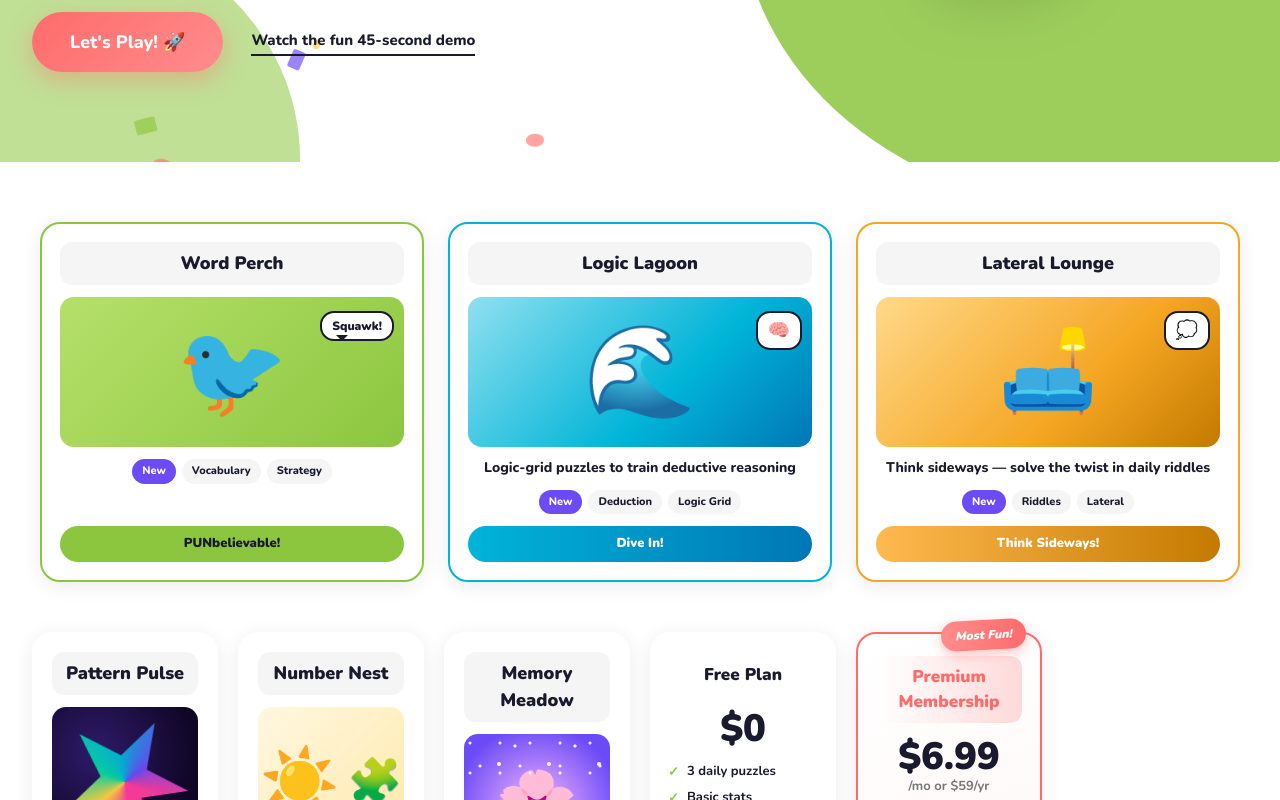
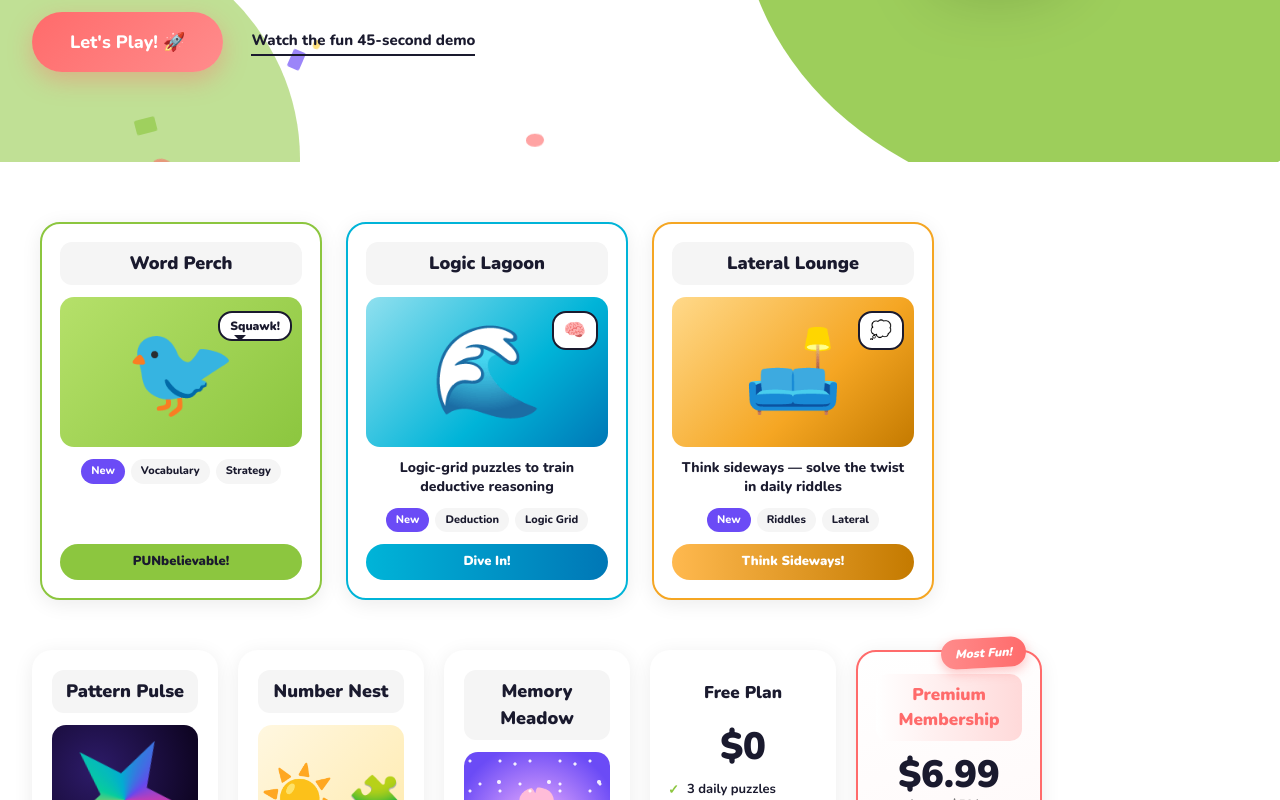
Before and after one commit to mamiecotton-cmyk/puzzleperch, a React (Vite) app: page / in a window 1280 px wide. Shown: the part 511-1311 px from the top of the page. Built offline with nearby package versions, Linux system fonts and the light colour scheme.

Commit message:
Update index.css

```diff
--- a/src/index.css
+++ b/src/index.css
@@ -56,11 +56,9 @@ a {
   border-bottom: 1px solid #eee;
   transition: box-shadow 0.25s ease;
 }
-
 .nav.scrolled {
   box-shadow: 0 4px 20px rgba(0, 0, 0, 0.08);
 }
-
 .nav-inner {
   max-width: 1280px;
   margin: 0 auto;
@@ -70,7 +68,6 @@ a {
   justify-content: space-between;
   gap: 16px;
 }
-
 .logo {
   display: flex;
   align-items: center;
@@ -80,325 +77,141 @@ a {
   color: var(--purple);
   letter-spacing: -0.5px;
 }
-
 .logo-owl {
   font-size: 32px;
   filter: drop-shadow(0 2px 4px rgba(107, 75, 246, 0.3));
 }
-
-.logo-perch {
-  color: var(--dark);
-}
-
-.nav-actions {
-  display: flex;
-  align-items: center;
-  gap: 12px;
-}
-
-.btn {
-  padding: 10px 22px;
-  border-radius: 50px;
-  font-weight: 800;
-  font-size: 15px;
-  transition: transform 0.15s ease, box-shadow 0.2s ease, background 0.2s ease;
-  white-space: nowrap;
-}
-
-.btn:hover {
-  transform: translateY(-2px);
-}
-
-.btn-coral {
-  background: linear-gradient(135deg, var(--coral), #ff8585);
-  color: #fff;
-  box-shadow: 0 4px 14px rgba(255, 107, 107, 0.35);
-}
-
-.btn-coral:hover {
-  box-shadow: 0 8px 22px rgba(255, 107, 107, 0.45);
-}
-
-.btn-outline {
-  background: transparent;
-  color: var(--dark);
-  border: 2px solid #e3e3e9;
-}
-
-.btn-outline:hover {
-  border-color: var(--purple);
-  color: var(--purple);
-}
+.logo-perch { color: var(--dark); }
+.nav-actions { display: flex; align-items: center; gap: 12px; }
+.btn { padding: 10px 22px; border-radius: 50px; font-weight: 800; font-size: 15px; transition: transform 0.15s ease, box-shadow 0.2s ease, background 0.2s ease; white-space: nowrap; }
+.btn:hover { transform: translateY(-2px); }
+.btn-coral { background: linear-gradient(135deg, var(--coral), #ff8585); color: #fff; box-shadow: 0 4px 14px rgba(255, 107, 107, 0.35); }
+.btn-coral:hover { box-shadow: 0 8px 22px rgba(255, 107, 107, 0.45); }
+.btn-outline { background: transparent; color: var(--dark); border: 2px solid #e3e3e9; }
+.btn-outline:hover { border-color: var(--purple); color: var(--purple); }
 
 /* ===== TICKER ===== */
-.ticker {
-  background: var(--green);
-  color: var(--dark);
-  font-weight: 800;
-  font-size: 14px;
-  padding: 10px 0;
-  overflow: hidden;
-  white-space: nowrap;
-  position: relative;
-}
-
-.ticker-track {
-  display: inline-flex;
-  gap: 0;
-  animation: tickerScroll 35s linear infinite;
-  padding-left: 100%;
-}
-
-.ticker span {
-  padding: 0 18px;
-}
-
-@keyframes tickerScroll {
-  from { transform: translateX(0); }
-  to { transform: translateX(-100%); }
-}
+.ticker { background: var(--green); color: var(--dark); font-weight: 800; font-size: 14px; padding: 10px 0; overflow: hidden; white-space: nowrap; position: relative; }
+.ticker-track { display: inline-flex; gap: 0; animation: tickerScroll 35s linear infinite; padding-left: 100%; }
+.ticker span { padding: 0 18px; }
+@keyframes tickerScroll { from { transform: translateX(0); } to { transform: translateX(-100%); } }
 
 /* ===== HERO ===== */
-.hero {
-  position: relative;
-  background: var(--bg);
-  overflow: hidden;
-}
-
-.hero-blob {
-  position: absolute;
-  right: -180px;
-  top: -120px;
-  width: 720px;
-  height: 720px;
-  background: var(--green);
-  border-radius: 56% 44% 62% 38% / 50% 60% 40% 50%;
-  z-index: 0;
-  opacity: 0.85;
-  animation: blobMorph 18s ease-in-out infinite;
-}
-
-.hero-blob-2 {
-  position: absolute;
-  left: -180px;
-  bottom: -240px;
-  width: 480px;
-  height: 480px;
-  background: var(--green);
-  border-radius: 60% 40% 55% 45% / 50% 50% 50% 50%;
-  z-index: 0;
-  opacity: 0.55;
-  animation: blobMorph 22s ease-in-out infinite reverse;
-}
-
-@keyframes blobMorph {
-  0%, 100% { border-radius: 56% 44% 62% 38% / 50% 60% 40% 50%; }
-  50% { border-radius: 38% 62% 44% 56% / 60% 40% 60% 40%; }
-}
-
-.hero-inner {
-  position: relative;
-  z-index: 1;
-  max-width: 1280px;
-  margin: 0 auto;
-  padding: 70px 32px 90px;
-  display: grid;
-  grid-template-columns: 1.15fr 1fr;
-  gap: 48px;
-  align-items: center;
-}
-
-.hero h1 {
-  font-size: clamp(40px, 6vw, 72px);
-  font-weight: 900;
-  line-height: 1.02;
-  color: var(--purple);
-  letter-spacing: -1.5px;
-  margin-bottom: 22px;
-}
-
-.hero h1 span {
-  display: block;
-}
-
-.hero-sub {
-  font-size: 19px;
-  font-weight: 700;
-  color: #66B527;
-  max-width: 520px;
-  margin-bottom: 32px;
-}
-
-.hero-cta {
-  display: flex;
-  align-items: center;
-  gap: 28px;
-  flex-wrap: wrap;
-}
-
-.btn-cta {
-  padding: 18px 38px;
-  font-size: 18px;
-  border-radius: 50px;
-  background: linear-gradient(135deg, var(--coral), #ff8c8c);
-  color: #fff;
-  box-shadow: 0 8px 24px rgba(255, 107, 107, 0.4);
-}
-
-.btn-cta:hover {
-  box-shadow: 0 14px 30px rgba(255, 107, 107, 0.5);
-}
-
-.demo-link {
-  font-weight: 800;
-  color: var(--dark);
-  border-bottom: 2px solid var(--dark);
-  padding-bottom: 2px;
-  font-size: 15px;
-}
-
-.demo-link:hover {
-  color: var(--purple);
-  border-color: var(--purple);
-}
+.hero { position: relative; background: var(--bg); overflow: hidden; }
+.hero-blob { position: absolute; right: -180px; top: -120px; width: 720px; height: 720px; background: var(--green); border-radius: 56% 44% 62% 38% / 50% 60% 40% 50%; z-index: 0; opacity: 0.85; animation: blobMorph 18s ease-in-out infinite; }
+.hero-blob-2 { position: absolute; left: -180px; bottom: -240px; width: 480px; height: 480px; background: var(--green); border-radius: 60% 40% 55% 45% / 50% 50% 50% 50%; z-index: 0; opacity: 0.55; animation: blobMorph 22s ease-in-out infinite reverse; }
+@keyframes blobMorph { 0%, 100% { border-radius: 56% 44% 62% 38% / 50% 60% 40% 50%; } 50% { border-radius: 38% 62% 44% 56% / 60% 40% 60% 40%; } }
+.hero-inner { position: relative; z-index: 1; max-width: 1280px; margin: 0 auto; padding: 70px 32px 90px; display: grid; grid-template-columns: 1.15fr 1fr; gap: 48px; align-items: center; }
+.hero h1 { font-size: clamp(40px, 6vw, 72px); font-weight: 900; line-height: 1.02; color: var(--purple); letter-spacing: -1.5px; margin-bottom: 22px; }
+.hero h1 span { display: block; }
+.hero-sub { font-size: 19px; font-weight: 700; color: #66B527; max-width: 520px; margin-bottom: 32px; }
+.hero-cta { display: flex; align-items: center; gap: 28px; flex-wrap: wrap; }
+.btn-cta { padding: 18px 38px; font-size: 18px; border-radius: 50px; background: linear-gradient(135deg, var(--coral), #ff8c8c); color: #fff; box-shadow: 0 8px 24px rgba(255, 107, 107, 0.4); }
+.btn-cta:hover { box-shadow: 0 14px 30px rgba(255, 107, 107, 0.5); }
+.demo-link { font-weight: 800; color: var(--dark); border-bottom: 2px solid var(--dark); padding-bottom: 2px; font-size: 15px; }
+.demo-link:hover { color: var(--purple); border-color: var(--purple); }
 
 /* ===== HERO OWL ===== */
-.hero-owl-wrap {
-  position: relative;
-  display: flex;
-  justify-content: center;
-  align-items: center;
-  height: 100%;
-  min-height: 380px;
-}
-
-.hero-owl-img {
-  width: 100%;
-  max-width: 440px;
-  height: auto;
-  display: block;
-  filter: drop-shadow(0 18px 30px rgba(0, 0, 0, 0.18));
-  animation: owlBob 4.5s ease-in-out infinite;
-}
-
-@keyframes owlBob {
-  0%, 100% { transform: translateY(0) rotate(-2deg); }
-  50% { transform: translateY(-14px) rotate(2deg); }
-}
+.hero-owl-wrap { position: relative; display: flex; justify-content: center; align-items: center; height: 100%; min-height: 380px; }
+.hero-owl-img { width: 100%; max-width: 440px; height: auto; display: block; filter: drop-shadow(0 18px 30px rgba(0, 0, 0, 0.18)); animation: owlBob 4.5s ease-in-out infinite; }
+@keyframes owlBob { 0%, 100% { transform: translateY(0) rotate(-2deg); } 50% { transform: translateY(-14px) rotate(2deg); } }
 
 /* ===== CONFETTI ===== */
-.confetti {
-  position: absolute;
-  inset: 0;
-  pointer-events: none;
-  overflow: hidden;
-  z-index: 1;
-}
-
-.confetti i {
-  position: absolute;
-  width: 10px;
-  height: 14px;
-  border-radius: 2px;
-  top: -20px;
-  animation: confettiFall linear infinite;
-  opacity: 0.85;
-}
-
-@keyframes confettiFall {
-  0% { transform: translateY(-20px) rotate(0deg); opacity: 1; }
-  100% { transform: translateY(110vh) rotate(720deg); opacity: 0.4; }
-}
+.confetti { position: absolute; inset: 0; pointer-events: none; overflow: hidden; z-index: 1; }
+.confetti i { position: absolute; width: 10px; height: 14px; border-radius: 2px; top: -20px; animation: confettiFall linear infinite; opacity: 0.85; }
+@keyframes confettiFall { 0% { transform: translateY(-20px) rotate(0deg); opacity: 1; } 100% { transform: translateY(110vh) rotate(720deg); opacity: 0.4; } }
 
 /* ===== FEATURED GAMES SECTION ===== */
-.featured-section {
-  padding: 60px 32px 20px;
-  background: var(--bg);
-}
-
-.featured-grid {
-  max-width: 880px;
-  margin: 0 auto;
-  display: grid;
-  grid-template-columns: repeat(2, 1fr);
-  gap: 24px;
-}
-
-.featured-grid-3 {
-  max-width: 1200px;
-  grid-template-columns: repeat(3, 1fr);
-}
-
-@media (max-width: 900px) {
-  .featured-grid-3 { grid-template-columns: repeat(2, 1fr); }
-}
-
-@media (max-width: 560px) {
-  .featured-grid { grid-template-columns: 1fr; }
-  .featured-grid-3 { grid-template-columns: 1fr; }
-}
+.featured-section { padding: 60px 32px 20px; background: var(--bg); }
+.featured-grid { max-width: 880px; margin: 0 auto; display: grid; grid-template-columns: repeat(2, 1fr); gap: 24px; }
+.featured-grid-3 { max-width: 1200px; grid-template-columns: repeat(4, 1fr); }
+@media (max-width: 1100px) { .featured-grid-3 { grid-template-columns: repeat(2, 1fr); } }
+@media (max-width: 560px) { .featured-grid { grid-template-columns: 1fr; } .featured-grid-3 { grid-template-columns: 1fr; } }
 
 /* ===== GAME CARDS SECTION ===== */
-.cards-section {
-  padding: 30px 32px 80px;
-  background: var(--bg);
+.cards-section { padding: 30px 32px 80px; background: var(--bg); }
+.cards-grid { max-width: 1280px; margin: 0 auto; display: grid; grid-template-columns: repeat(6, 1fr); gap: 20px; }
+.card { background: #fff; border-radius: 20px; padding: 18px; box-shadow: var(--shadow-card); display: flex; flex-direction: column; gap: 12px; transition: transform 0.25s ease, box-shadow 0.25s ease; border: 2px solid transparent; }
+.card:hover { transform: translateY(-6px); box-shadow: var(--shadow-card-hover); }
+.card.highlighted { border-color: var(--green); }
+.card.lagoon { border-color: #00B4D8; }
+.card.lounge { border-color: #F5A623; }
+.card.meadow { border-color: #A594F9; }
+.preview-meadow { background: linear-gradient(135deg, #D6CCFF, #A594F9 60%, #6B52D4); font-size: 80px; position: relative; }
+.meadow-bubble { position: absolute; top: 14px; right: 10px; background: #fff; border: 2px solid var(--dark); padding: 4px 10px; border-radius: 14px; font-size: 18px; font-weight: 900; color: var(--dark); }
+.meadow-desc { color: #4a3899; font-size: 13px; font-weight: 800; line-height: 1.3; padding: 0 4px; }
+.badge-lavender { background: linear-gradient(90deg, #B8A8FF, #6B52D4); }
+.preview-lounge { background: linear-gradient(135deg, #FFD98A, #F5A623 60%, #C47A00); font-size: 80px; position: relative; }
+.lounge-bubble { position: absolute; top: 14px; right: 10px; background: #fff; border: 2px solid var(--dark); padding: 4px 10px; border-radius: 14px; font-size: 18px; font-weight: 900; color: var(--dark); }
+.lounge-desc { color: #7a4d00; font-size: 13px; font-weight: 800; line-height: 1.3; padding: 0 4px; }
+.badge-amber { background: linear-gradient(90deg, #FFB94F, #C47A00); }
+.preview-lagoon { background: linear-gradient(135deg, #90E0EF, #00B4D8 60%, #0077B6); font-size: 90px; position: relative; }
+.brain-bubble { position: absolute; top: 14px; right: 10px; background: #fff; border: 2px solid var(--dark); padding: 4px 10px; border-radius: 14px; font-size: 18px; font-weight: 900; color: var(--dark); }
+.lagoon-desc { color: #006d8a; font-size: 13px; font-weight: 800; line-height: 1.3; padding: 0 4px; }
+.badge-teal { background: linear-gradient(90deg, #00B4D8, #0077B6); }
+.card-title { font-size: 18px; font-weight: 900; color: var(--dark); text-align: center; background: #F5F5F5; padding: 8px 12px; border-radius: 12px; }
+.card-preview { height: 150px; border-radius: 14px; display: flex; align-items: center; justify-content: center; position: relative; overflow: hidden; }
+.preview-pattern { background: radial-gradient(circle at 30% 30%, #2d1b69 0%, #0f0524 70%); }
+.preview-pattern::before { content: ''; position: absolute; inset: 0; background: conic-gradient(from 0deg at 50% 50%, #ff3b9a 0deg, #ffd23f 60deg, #06d6a0 120deg, #00b4d8 180deg, #6b4bf6 240deg, #ff3b9a 300deg, #ff3b9a 360deg); clip-path: polygon(50% 8%, 60% 38%, 92% 38%, 66% 56%, 76% 86%, 50% 68%, 24% 86%, 34% 56%, 8% 38%, 40% 38%); opacity: 0.95; filter: drop-shadow(0 0 12px rgba(255, 100, 200, 0.6)); animation: spinSlow 12s linear infinite; }
+@keyframes spinSlow { to { transform: rotate(360deg); } }
+.preview-word { background: linear-gradient(135deg, #B5E06A, #8CC63F); font-size: 90px; position: relative; }
+.preview-logic { background: linear-gradient(135deg, #4FC3D9, #2E7E91); display: flex; align-items: center; justify-content: center; gap: 8px; }
+.bird-bubble { position: absolute; top: 14px; right: 10px; background: #fff; border: 2px solid var(--dark); padding: 4px 10px; border-radius: 14px; font-size: 12px; font-weight: 900; color: var(--dark); }
+.bird-bubble::after { content: ''; position: absolute; bottom: -8px; left: 14px; width: 0; height: 0; border: 6px solid transparent; border-top-color: var(--dark); }
+.preview-number { background: linear-gradient(135deg, #fff7e0, #ffe9a8); font-size: 64px; gap: 8px; }
+.preview-memory { background: radial-gradient(circle at 50% 50%, #f9b9ff 0%, #6b4bf6 80%); font-size: 70px; }
+.preview-memory::before { content: ''; position: absolute; inset: 0; background: radial-gradient(circle at 20% 30%, #fff 1px, transparent 2px), radial-gradient(circle at 70% 60%, #fff 1.5px, transparent 2.5px), radial-gradient(circle at 40% 80%, #fff 1px, transparent 2px), radial-gradient(circle at 85% 20%, #fff 1.2px, transparent 2px); background-size: 30px 30px, 50px 50px, 40px 40px, 60px 60px; opacity: 0.9; }
+.card-meta { text-align: center; font-weight: 800; font-size: 14px; color: var(--dark); }
+.card-meta .star { color: #f5b800; }
+.card-tags { display: flex; flex-wrap: wrap; gap: 6px; justify-content: center; }
+.tag { background: #F5F5F5; color: var(--dark); padding: 4px 10px; border-radius: 50px; font-size: 11px; font-weight: 800; }
+.tag.new { background: #6B4BF6; color: #fff; }
+.tag.wired { background: #fff; color: var(--dark); font-style: italic; letter-spacing: 1px; font-weight: 900; border: 1px solid #ddd; }
+.badge-bottom { margin-top: auto; text-align: center; padding: 8px 14px; border-radius: 50px; font-size: 13px; font-weight: 900; color: #fff; }
+.badge-coral { background: var(--coral); }
+.badge-green { background: var(--green); color: var(--dark); }
+.badge-blue { background: linear-gradient(90deg, #56CCF2, #2F80ED); }
+.badge-purple { background: linear-gradient(90deg, #B084F2, #6B4BF6); }
+
+/* ===== PRICING ===== */
+.price-card { background: #fff; border-radius: 20px; padding: 22px 18px; box-shadow: var(--shadow-card); display: flex; flex-direction: column; gap: 14px; transition: transform 0.25s ease, box-shadow 0.25s ease; position: relative; }
+.price-card:hover { transform: translateY(-6px); box-shadow: var(--shadow-card-hover); }
+.price-card.premium { background: linear-gradient(160deg, #fff, #fff3f3); border: 2px solid var(--coral); }
+.price-card .card-title { background: transparent; font-size: 17px; }
+.price-card.premium .card-title { background: linear-gradient(90deg, #fff, #ffd9d9); color: var(--coral); }
+.price-amount { text-align: center; font-size: 38px; font-weight: 900; color: var(--dark); line-height: 1.05; }
+.price-amount small { display: block; font-size: 13px; font-weight: 700; color: #777; margin-top: 4px; }
+.price-features { list-style: none; display: flex; flex-direction: column; gap: 8px; font-size: 13px; font-weight: 700; color: var(--dark); }
+.price-features li { display: flex; align-items: flex-start; gap: 8px; line-height: 1.3; }
+.price-features li::before { content: '✓'; color: var(--green); font-weight: 900; flex-shrink: 0; margin-top: 1px; }
+.price-card.premium .price-features li::before { color: var(--coral); }
+.price-cta { margin-top: auto; padding: 12px 16px; border-radius: 50px; font-weight: 900; font-size: 14px; text-align: center; transition: transform 0.15s ease, box-shadow 0.2s ease; }
+.price-cta-outline { border: 2px solid var(--dark); color: var(--dark); background: #fff; }
+.price-cta-outline:hover { background: var(--dark); color: #fff; transform: translateY(-2px); }
+.price-cta-coral { background: linear-gradient(135deg, var(--coral), #ff8c8c); color: #fff; box-shadow: 0 6px 18px rgba(255, 107, 107, 0.4); }
+.price-cta-coral:hover { transform: translateY(-2px); box-shadow: 0 10px 24px rgba(255, 107, 107, 0.5); }
+.most-fun { position: absolute; top: -14px; right: 14px; background: linear-gradient(90deg, #FF8C8C, var(--coral)); color: #fff; font-weight: 900; font-size: 12px; padding: 6px 14px; border-radius: 50px; font-style: italic; box-shadow: 0 4px 12px rgba(255, 107, 107, 0.4); transform: rotate(-3deg); }
+
+/* ===== FOOTER ===== */
+.footer { background: var(--gray); padding: 36px 32px; text-align: center; }
+.footer-text { font-size: 16px; font-weight: 800; color: var(--dark); display: inline-flex; align-items: center; gap: 14px; flex-wrap: wrap; justify-content: center; }
+
+/* ===== RESPONSIVE ===== */
+@media (max-width: 1100px) { .cards-grid { grid-template-columns: repeat(3, 1fr); } }
+@media (max-width: 860px) {
+  .hero-inner { grid-template-columns: 1fr; padding: 40px 24px 60px; text-align: center; }
+  .hero-sub { margin-left: auto; margin-right: auto; }
+  .hero-cta { justify-content: center; }
+  .hero-owl-wrap { min-height: 280px; order: -1; }
+  .hero-owl { font-size: 180px; }
+  .hero-blob { right: -260px; top: -200px; width: 500px; height: 500px; }
+  .nav-inner { padding: 12px 20px; }
+  .nav-actions .btn:not(.btn-coral) { display: none; }
+  .cards-section { padding: 40px 20px 60px; }
 }
+@media (max-width: 640px) { .cards-grid { grid-template-columns: repeat(2, 1fr); } .logo { font-size: 22px; } .logo-owl { font-size: 26px; } }
+@media (max-width: 440px) { .cards-grid { grid-template-columns: 1fr; } .ticker { font-size: 12px; } }
 
-.cards-grid {
-  max-width: 1280px;
-  margin: 0 auto;
-  display: grid;
-  grid-template-columns: repeat(6, 1fr);
-  gap: 20px;
-}
-
-.card {
-  background: #fff;
-  border-radius: 20px;
-  padding: 18px;
-  box-shadow: var(--shadow-card);
-  display: flex;
-  flex-direction: column;
-  gap: 12px;
-  transition: transform 0.25s ease, box-shadow 0.25s ease;
-  border: 2px solid transparent;
-}
-
-.card:hover {
-  transform: translateY(-6px);
-  box-shadow: var(--shadow-card-hover);
-}
-
-.card.highlighted {
-  border-color: var(--green);
-}
-
-.card.lagoon {
-  border-color: #00B4D8;
-}
-
-.card.lounge {
-  border-color: #F5A623;
-}
-
-.preview-lounge {
-  background: linear-gradient(135deg, #FFD98A, #F5A623 60%, #C47A00);
-  font-size: 80px;
-  position: relative;
-}
-
-.lounge-bubble {
-  position: absolute;
-  top: 14px;
-  right: 10px;
-  background: #fff;
-  border: 2px solid var(--dark);
-  padding: 4px 10px;
-  border-radius: 14px;
-  font-size: 18px;
-  font-weight: 900;
-  color: var(--dark);
-}
 
 .lounge-desc {
   color: #7a4d00;
```
